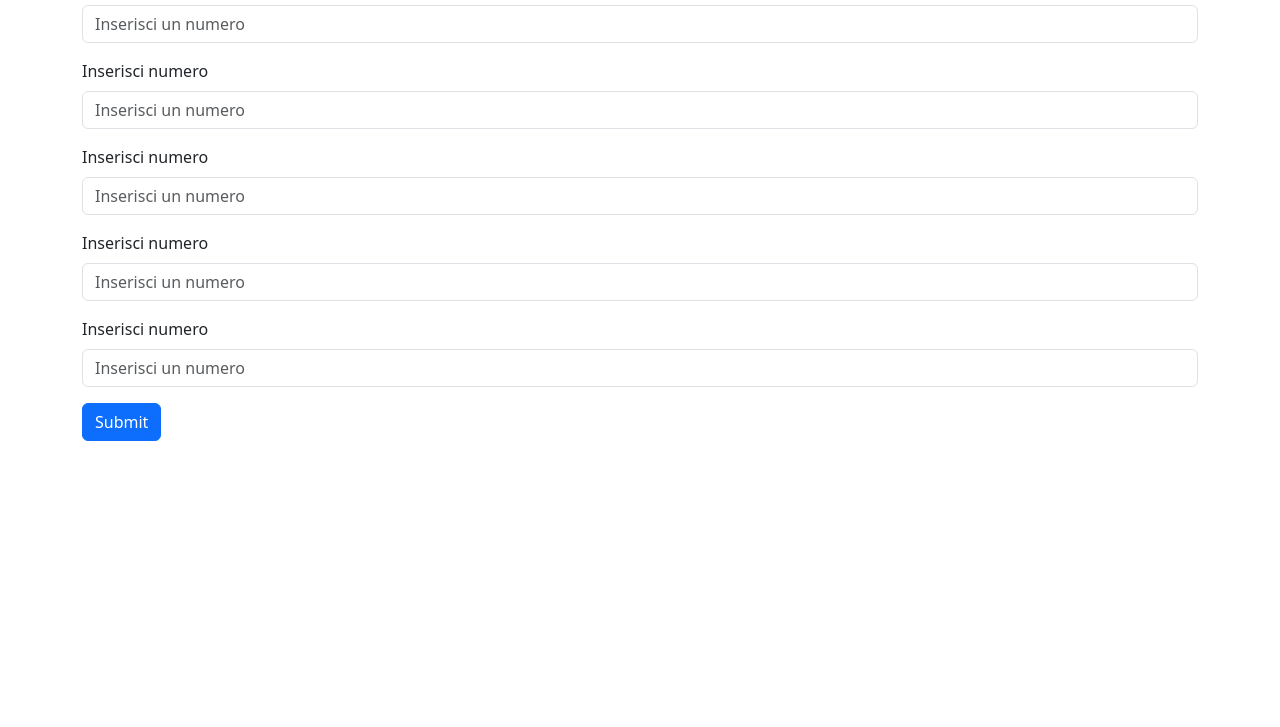
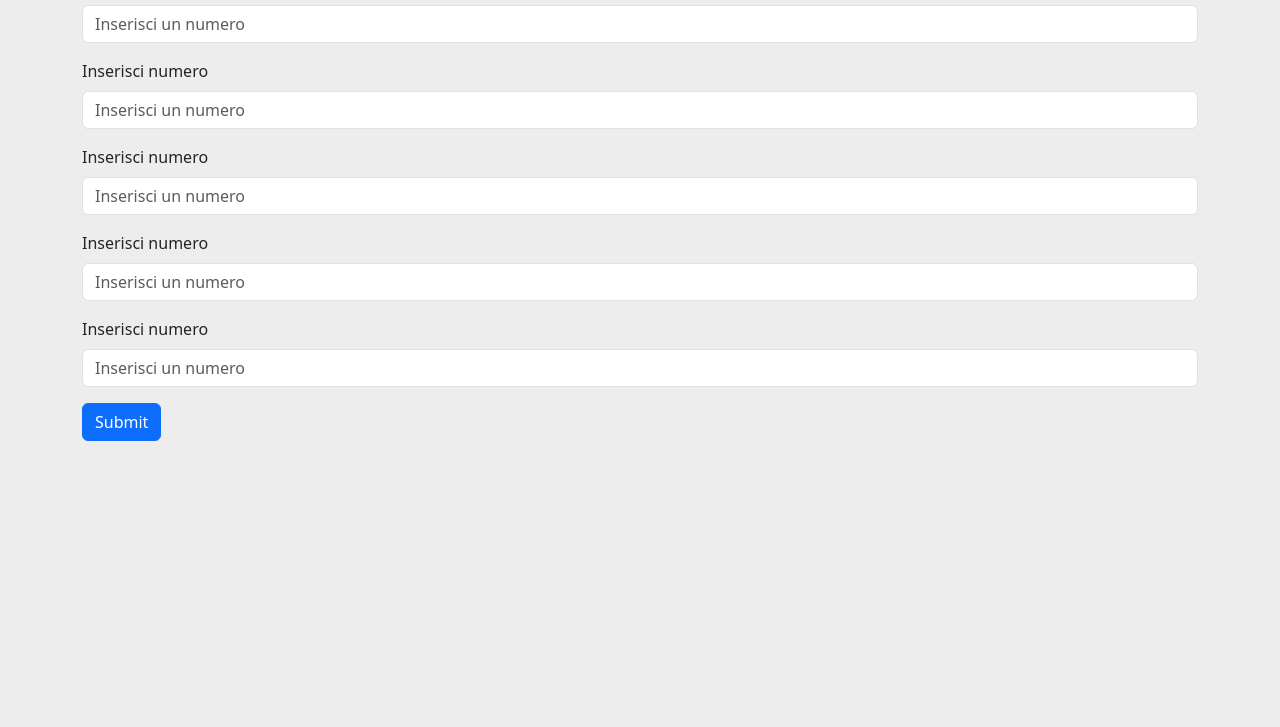
Before and after one commit to massimopallera/js-simon, a plain HTML site: page index.html in a window 1280 px wide. Shown: the part 73-800 px from the top of the page. Drawn offline with nearby package versions, Linux system fonts and the light colour scheme.

Commit message:
added body background

```diff
--- /dev/null
+++ b/assets/css/style.css
@@ -0,0 +1,3 @@
+.my_bg{
+  background: #ededed;
+}
--- a/index.html
+++ b/index.html
@@ -7,12 +7,15 @@
     <meta charset="utf-8" />
     <meta name="viewport" content="width=device-width, initial-scale=1, shrink-to-fit=no" />
 
+    <!-- css -->
+    <link rel="stylesheet" href="./assets/css/style.css">
+
     <!-- Bootstrap CSS v5.2.1 -->
     <link href="https://cdn.jsdelivr.net/npm/bootstrap@5.3.2/dist/css/bootstrap.min.css" rel="stylesheet"
       integrity="sha384-T3c6CoIi6uLrA9TneNEoa7RxnatzjcDSCmG1MXxSR1GAsXEV/Dwwykc2MPK8M2HN" crossorigin="anonymous" />
   </head>
 
-  <body>
+  <body class="my_bg">
 
     <div class="container">
       <div id="formContainer" class="d-none">
@@ -20,10 +23,7 @@
 
         <form id="formInputNumbers" class="">
 
-          <button
-            type="submit"
-            class="btn btn-primary"
-          >
+          <button type="submit" class="btn btn-primary">
             Submit
           </button>
         </form>
@@ -35,7 +35,7 @@
       </div>
 
       <div id="numbersContainer" class="">
-        <div id="numbers" class="d-flex justify-content-between my-5 mx-5">
+        <div id="numbers" class="d-flex justify-content-between my-5 mx-5 ">
           <!-- here goes the random numbers -->
         </div>
 
@@ -44,6 +44,8 @@
         </div>
       </div>
     </div>
+
+
 
     <script src="./assets/js/main.js"></script>
 
```
